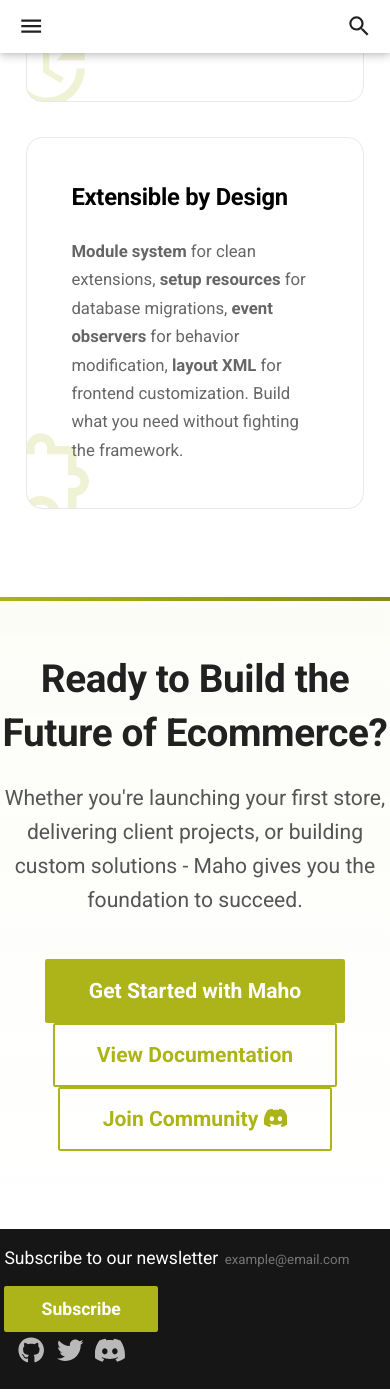
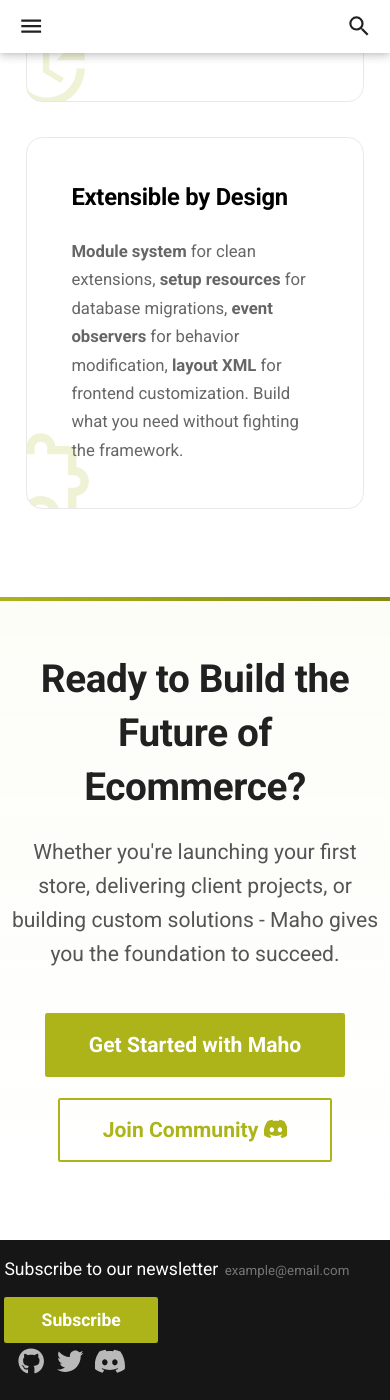
Before and after one commit to MahoCommerce/mahocommerce.com, an MkDocs documentation site: the page built from docs/index.md, in a window 390 px wide and 1400 px high, scrolled down 9930 px. Built offline with MkDocs 1.6.1 and Material for MkDocs 9.7.7, drawn with Linux system fonts in a browser that asks for light colours; comment, search, counter and statistics services are not loaded.

Commit message:
restructured home

```diff
--- a/docs/index.md
+++ b/docs/index.md
@@ -289,7 +289,6 @@
 Whether you're launching your first store, delivering client projects, or building custom solutions - Maho gives you the foundation to succeed.
 
 [Get Started with Maho](getting-started.md){.md-button .md-button--primary .cta-button}
-[View Documentation](getting-started.md){.md-button .cta-button}
 [Join Community :fontawesome-brands-discord:](https://discord.gg/dWgcVUFTrS){.md-button .cta-button}
 
 </div>
--- a/docs/maho.css
+++ b/docs/maho.css
@@ -489,6 +489,14 @@
 
 .final-cta p:last-child {
     margin-top: 2em;
+    display: flex;
+    gap: 1em;
+    justify-content: center;
+    flex-wrap: wrap;
+}
+
+.final-cta .md-button {
+    margin: 0;
 }
 
 /* Responsive Design */
@@ -533,6 +541,18 @@
         border-radius: 16px;
     }
 
+    .audience-header::after {
+        background: linear-gradient(180deg, rgba(255, 255, 255, 0.95) 0%, rgba(255, 255, 255, 0.85) 100%);
+    }
+
+    .audience-image {
+        max-width: 100%;
+    }
+
+    .audience-image::before {
+        display: none;
+    }
+
     .audience-text {
         padding: 2.5em 2em;
         text-align: center;
@@ -546,6 +566,30 @@
 
     .audience-text p {
         font-size: 1.15em;
+    }
+
+    .final-cta {
+        padding: 2em 1.5em;
+    }
+
+    .audience-header:hover {
+        box-shadow: 0 4px 20px rgba(0, 0, 0, 0.08);
+        transform: none;
+    }
+
+    .audience-header:hover h2 {
+        transform: none;
+        color: #000;
+        text-shadow: none;
+    }
+
+    .audience-header:hover p {
+        transform: none;
+        color: #333;
+    }
+
+    .audience-header:hover .audience-image img {
+        filter: saturate(0.9) contrast(1.05) brightness(0.95);
     }
 }
 
```
